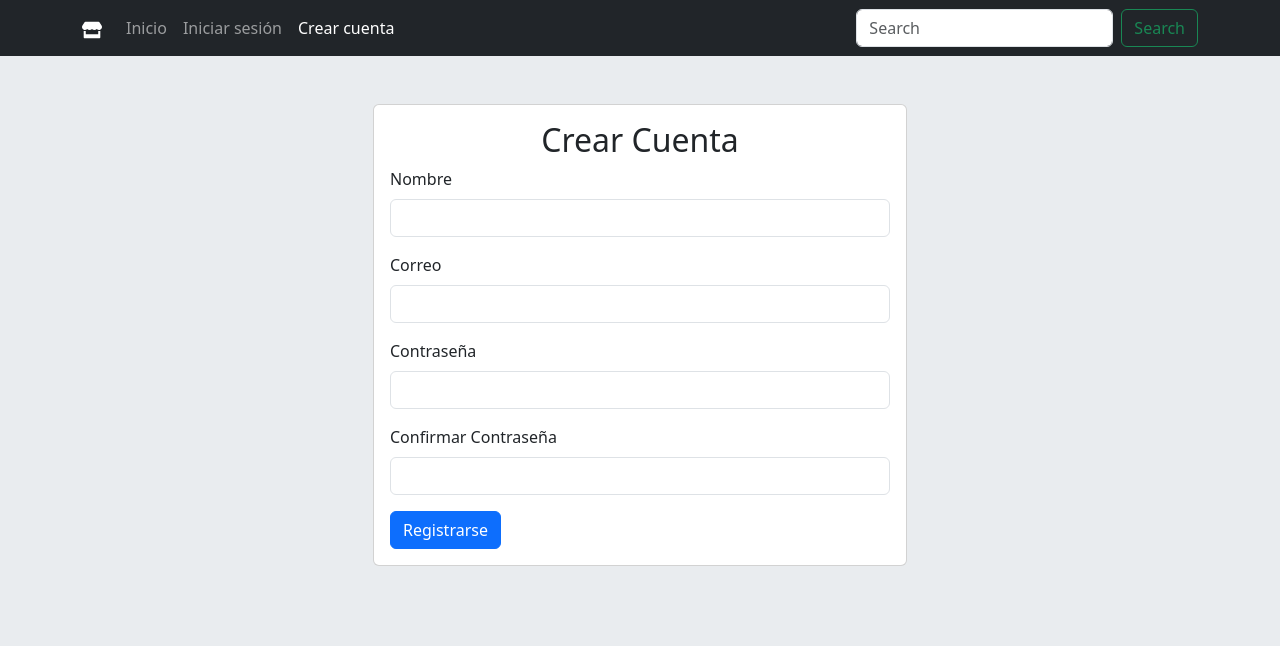
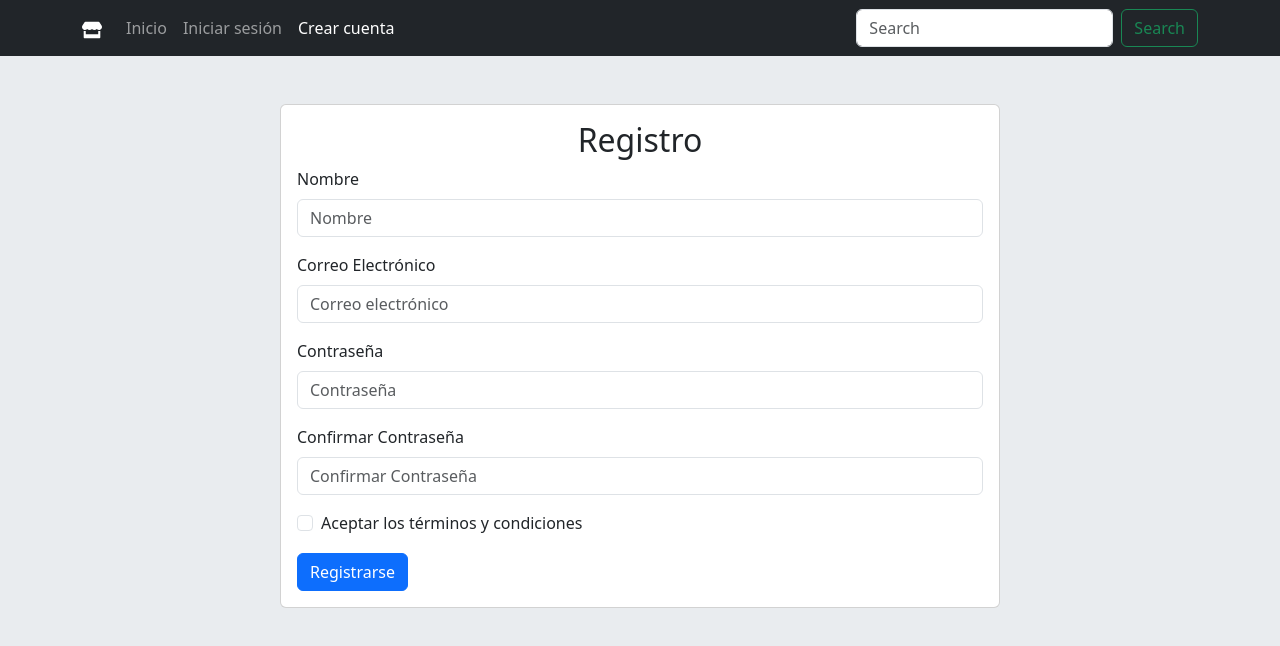
Before and after one commit to juan-henao-infocenter/MongoN1, a React (Create React App) app: page /MongoN1/Create-Account in a window 1280 px wide. Shown: the top 646 px of the page. Built offline with nearby package versions, Linux system fonts and the light colour scheme; no server answers.

Commit message:
burger menu button - Validation register form

```diff
--- a/public/index.html
+++ b/public/index.html
@@ -1,6 +1,8 @@
 <!DOCTYPE html>
 <html lang="en">
   <head>
+    <link href="https://cdn.jsdelivr.net/npm/bootstrap@5.3.2/dist/css/bootstrap.min.css" rel="stylesheet" integrity="sha384-T3c6CoIi6uLrA9TneNEoa7RxnatzjcDSCmG1MXxSR1GAsXEV/Dwwykc2MPK8M2HN" crossorigin="anonymous">
+    <script src="https://cdn.jsdelivr.net/npm/bootstrap@5.3.2/dist/js/bootstrap.bundle.min.js" integrity="sha384-C6RzsynM9kWDrMNeT87bh95OGNyZPhcTNXj1NW7RuBCsyN/o0jlpcV8Qyq46cDfL" crossorigin="anonymous"></script>
     <meta charset="utf-8" />
     <link rel="icon" href="%PUBLIC_URL%/favicon.ico" />
     <meta name="viewport" content="width=device-width, initial-scale=1" />
--- a/src/components/Register.jsx
+++ b/src/components/Register.jsx
@@ -1,42 +1,48 @@
 import React, { useState } from "react";
-import { useNavigate } from "react-router-dom";
 
-const Register = () => {
-  const navigate = useNavigate();
-  const [name, setName] = useState(undefined);
-  const [email, setEmail] = useState(undefined);
-  const [password, setPassword] = useState(undefined);
-  const [confirmPassword, setConfirmPassword] = useState(undefined);
-
+const RegistrationForm = () => {
+  const [formData, setFormData] = useState({
+    name: "",
+    email: "",
+    password: "",
+    confirmPassword: "",
+  });
   const [validated, setValidated] = useState(false);
 
-    const handleRegister = (event) => {
-      event.preventDefault();
-      const form = event.currentTarget;
-      console.log(form)
-      console.log(form.checkValidity())
+  const handleInputChange = (e) => {
+    const { name, value } = e.target;
+    setFormData({ ...formData, [name]: value });
+  };
+
+  const handleSubmit = (e) => {
+    e.preventDefault();
+    const form = e.currentTarget;
     if (!form.checkValidity()) {
-        event.stopPropagation();
+      e.stopPropagation();
     }
-
     setValidated(true);
 
-      // Aquí puedes agregar tu lógica personalizada para validar los campos
-      if (form.checkValidity()) {
-        // Realiza la llamada a tu API para registrar al usuario
-        // Si la validación personalizada es exitosa
+    if (formData.password === formData.confirmPassword) {
+      const emailRegex = /^[A-Z0-9._%+-]+@[A-Z0-9.-]+\.[A-Z]{2,}$/i;
+      if (emailRegex.test(formData.email)) {
+        console.log("Enviando datos de registro:", formData);
+      }
     }
   };
 
   return (
     <div className="container mt-5">
       <div className="row justify-content-center">
-        <div className="col-md-6">
+        <div className="col-md-8">
           <div className="card">
             <div className="card-body">
-              <h2 className="card-title text-center">Crear Cuenta</h2>
-              <form className="needs-validation" noValidate>
-                <div className="mb-3">
+              <h2 className="card-title text-center">Registro</h2>
+              <form
+                className={`row g-3 ${validated ? "was-validated" : ""}`}
+                noValidate
+                onSubmit={handleSubmit}
+              >
+                <div className="col-12">
                   <label htmlFor="name" className="form-label">
                     Nombre
                   </label>
@@ -44,31 +50,30 @@ const Register = () => {
                     type="text"
                     className="form-control"
                     id="name"
-                    value={name}
-                    onChange={(e) => setName(e.target.value)}
+                    name="name"
+                    placeholder="Nombre"
+                    value={formData.name}
+                    onChange={handleInputChange}
                     required
                   />
-                  <div className="invalid-feedback">
-                    Por favor, ingresa tu nombre.
                 </div>
-                </div>
-                <div className="mb-3">
+                <div className="col-12">
                   <label htmlFor="email" className="form-label">
-                    Correo
+                    Correo Electrónico
                   </label>
                   <input
                     type="email"
                     className="form-control"
-                    id="email"
-                    value={email}
-                    onChange={(e) => setEmail(e.target.value)}
+                    id="validationCustomEmail"
+                    placeholder="Correo electrónico"
                     required
                   />
+
                   <div className="invalid-feedback">
-                    Por favor, ingresa un correo válido.
+                    Ingresa una dirección de correo electrónico válida.
                   </div>
                 </div>
-                <div className="mb-3">
+                <div className="col-12">
                   <label htmlFor="password" className="form-label">
                     Contraseña
                   </label>
@@ -76,15 +81,14 @@ const Register = () => {
                     type="password"
                     className="form-control"
                     id="password"
-                    value={password}
-                    onChange={(e) => setPassword(e.target.value)}
+                    name="password"
+                    placeholder="Contraseña"
+                    value={formData.password}
+                    onChange={handleInputChange}
                     required
                   />
-                  <div className="invalid-feedback">
-                    Por favor, ingresa una contraseña.
                 </div>
-                </div>
-                <div className="mb-3">
+                <div className="col-12">
                   <label htmlFor="confirmPassword" className="form-label">
                     Confirmar Contraseña
                   </label>
@@ -92,21 +96,39 @@ const Register = () => {
                     type="password"
                     className="form-control"
                     id="confirmPassword"
-                    value={confirmPassword}
-                    onChange={(e) => setConfirmPassword(e.target.value)}
+                    name="confirmPassword"
+                    placeholder="Confirmar Contraseña"
+                    value={formData.confirmPassword}
+                    onChange={handleInputChange}
+                    required
+                    pattern={formData.password}
+                  />
+                  <div className="invalid-feedback">
+                    Las contraseñas no coinciden.
+                  </div>
+                </div>
+                <div className="col-12">
+                  <div className="form-check">
+                    <input
+                      className="form-check-input"
+                      type="checkbox"
+                      value=""
+                      id="agreeCheck"
                       required
                     />
+                    <label className="form-check-label" htmlFor="agreeCheck">
+                      Aceptar los términos y condiciones
+                    </label>
                     <div className="invalid-feedback">
-                    Por favor, confirma tu contraseña.
+                      Debes aceptar los términos y condiciones.
                     </div>
                   </div>
-                <button
-                  type="button"
-                  className="btn btn-primary btn-block"
-                  onClick={handleRegister}
-                >
+                </div>
+                <div className="col-12">
+                  <button className="btn btn-primary" type="submit">
                     Registrarse
                   </button>
+                </div>
               </form>
             </div>
           </div>
@@ -116,4 +138,4 @@ const Register = () => {
   );
 };
 
-export default Register;
+export default RegistrationForm;
```
Lines whose indentation alone changed are shown as unchanged.
